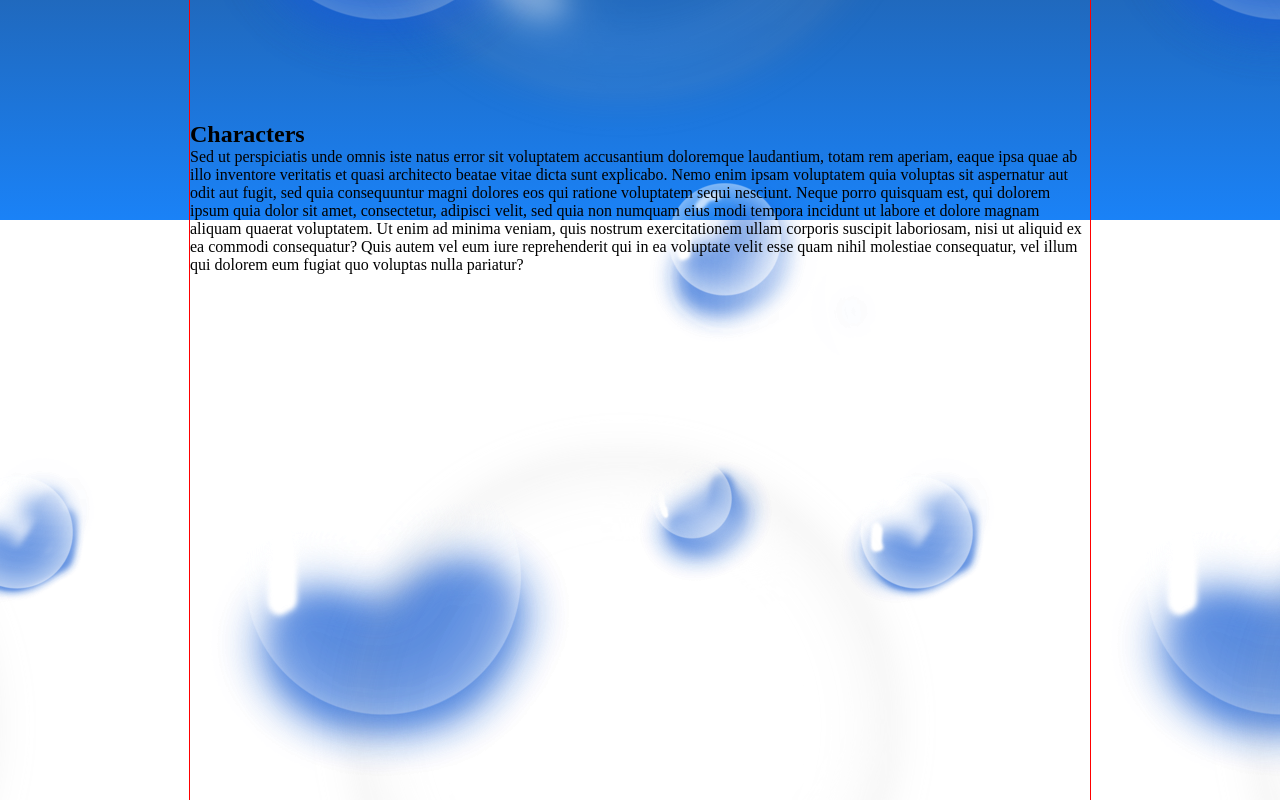
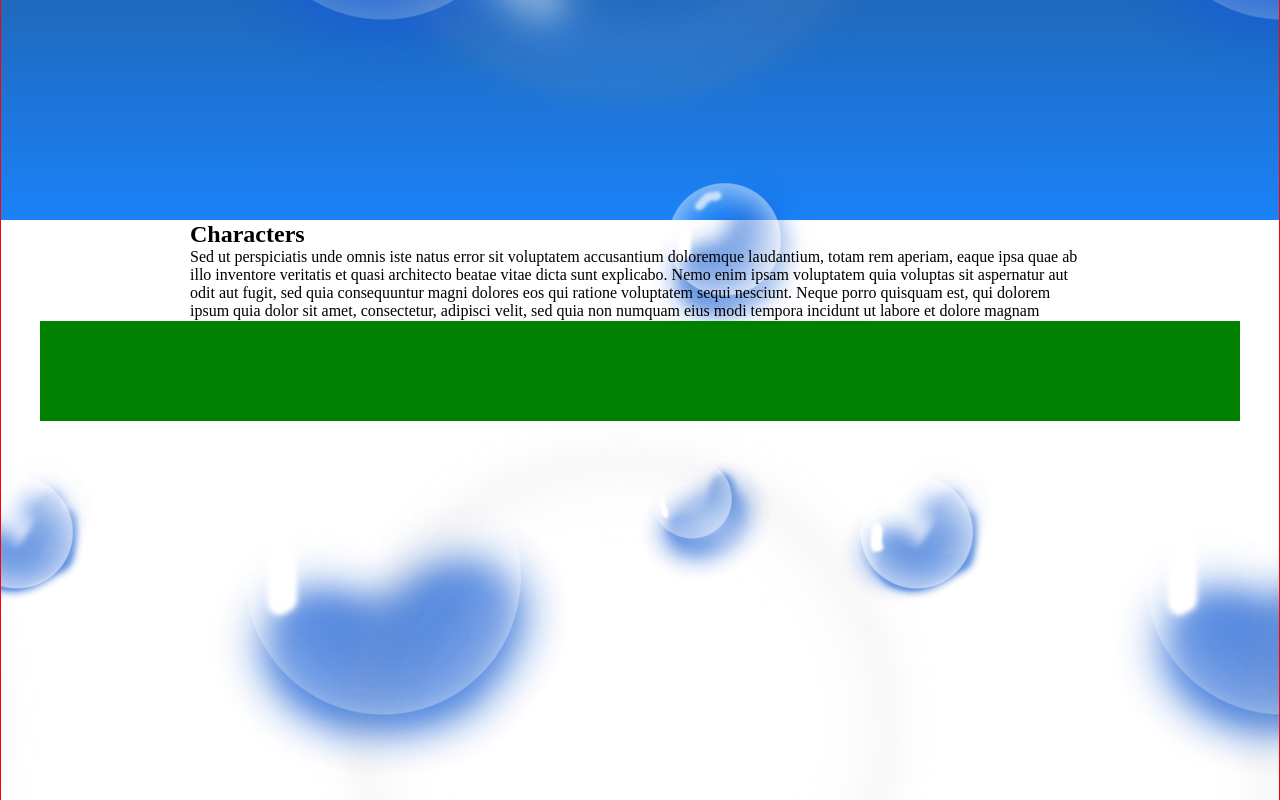
Before and after one commit to courtneyspurgeon/parallax-carousel-tests, a plain HTML site: page index.html in a window 1280 px wide. Shown: the part 580-1380 px from the top of the page. Drawn offline with nearby package versions, Linux system fonts and the light colour scheme.

Commit message:
ribbon test

```diff
--- a/index.html
+++ b/index.html
@@ -8,11 +8,12 @@
 		}
 		#container	{
 			z-index: 1;
-			width: 900px;
-			margin: auto;
+
 			border: 1px solid red;
 		}
 		section {
+			width: 900px;
+			margin: auto;
 			min-height: 500px;
 			overflow: hidden;
 			clear: both;
@@ -174,6 +175,16 @@
   /* Opera 11.10+ */
   background: -o-linear-gradient(top, #2F2727, #1a82f7);
 }
+
+.ribbon {
+	width: 1200px;
+	margin: auto;
+	position: relative;
+	top: 200px;
+	height: 100px;
+	background: green;
+	z-index: 0;
+}
 	</style>
 </head>
 <body>
@@ -248,12 +259,17 @@
 		        </div>
 
 			</section>
+			<div class="ribbon"></div>
 			<section><h2>Characters</h2>
+
 				<div>Sed ut perspiciatis unde omnis iste natus error sit voluptatem accusantium doloremque laudantium, totam rem aperiam, eaque ipsa quae ab illo inventore veritatis et quasi architecto beatae vitae dicta sunt explicabo. Nemo enim ipsam voluptatem quia voluptas sit aspernatur aut odit aut fugit, sed quia consequuntur magni dolores eos qui ratione voluptatem sequi nesciunt. Neque porro quisquam est, qui dolorem ipsum quia dolor sit amet, consectetur, adipisci velit, sed quia non numquam eius modi tempora incidunt ut labore et dolore magnam aliquam quaerat voluptatem. Ut enim ad minima veniam, quis nostrum exercitationem ullam corporis suscipit laboriosam, nisi ut aliquid ex ea commodi consequatur? Quis autem vel eum iure reprehenderit qui in ea voluptate velit esse quam nihil molestiae consequatur, vel illum qui dolorem eum fugiat quo voluptas nulla pariatur?</div>
+
 			</section>
+			<div class="ribbon"></div>
 			<section><h2>How to Play</h2>
 				<div>Sed ut perspiciatis unde omnis iste natus error sit voluptatem accusantium doloremque laudantium, totam rem aperiam, eaque ipsa quae ab illo inventore veritatis et quasi architecto beatae vitae dicta sunt explicabo. Nemo enim ipsam voluptatem quia voluptas sit aspernatur aut odit aut fugit, sed quia consequuntur magni dolores eos qui ratione voluptatem sequi nesciunt. Neque porro quisquam est, qui dolorem ipsum quia dolor sit amet, consectetur, adipisci velit, sed quia non numquam eius modi tempora incidunt ut labore et dolore magnam aliquam quaerat voluptatem. Ut enim ad minima veniam, quis nostrum exercitationem ullam corporis suscipit laboriosam, nisi ut aliquid ex ea commodi consequatur? Quis autem vel eum iure reprehenderit qui in ea voluptate velit esse quam nihil molestiae consequatur, vel illum qui dolorem eum fugiat quo voluptas nulla pariatur?</div>
 			</section>
+			<div class="ribbon"></div>
 			<section><h2>Worlds</h2>
 				<div>Sed ut perspiciatis unde omnis iste natus error sit voluptatem accusantium doloremque laudantium, totam rem aperiam, eaque ipsa quae ab illo inventore veritatis et quasi architecto beatae vitae dicta sunt explicabo. Nemo enim ipsam voluptatem quia voluptas sit aspernatur aut odit aut fugit, sed quia consequuntur magni dolores eos qui ratione voluptatem sequi nesciunt. Neque porro quisquam est, qui dolorem ipsum quia dolor sit amet, consectetur, adipisci velit, sed quia non numquam eius modi tempora incidunt ut labore et dolore magnam aliquam quaerat voluptatem. Ut enim ad minima veniam, quis nostrum exercitationem ullam corporis suscipit laboriosam, nisi ut aliquid ex ea commodi consequatur? Quis autem vel eum iure reprehenderit qui in ea voluptate velit esse quam nihil molestiae consequatur, vel illum qui dolorem eum fugiat quo voluptas nulla pariatur?</div>
 
```
